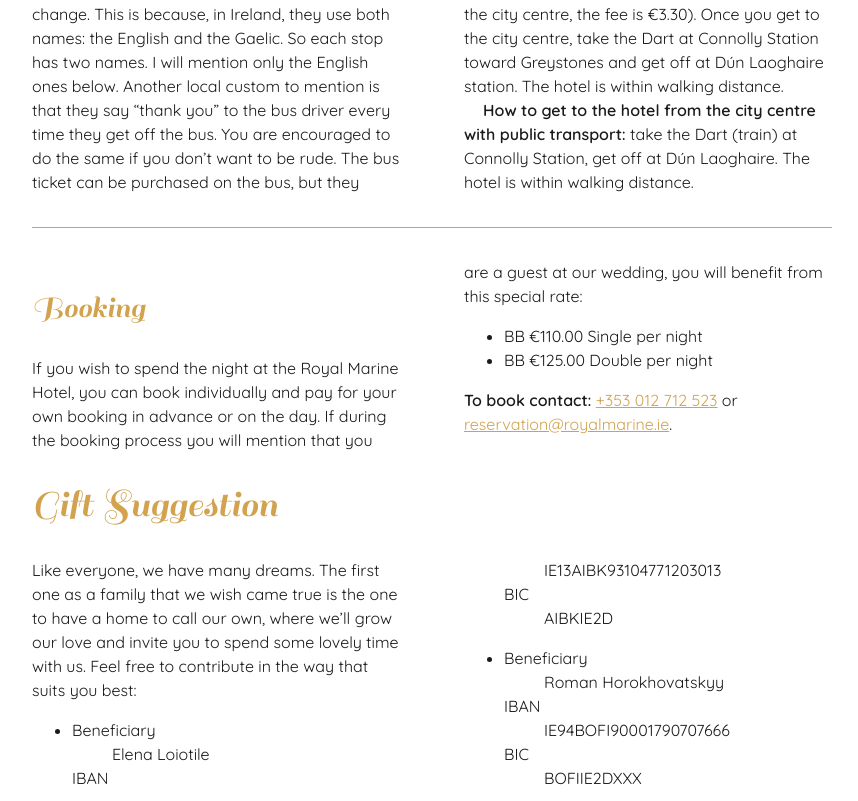
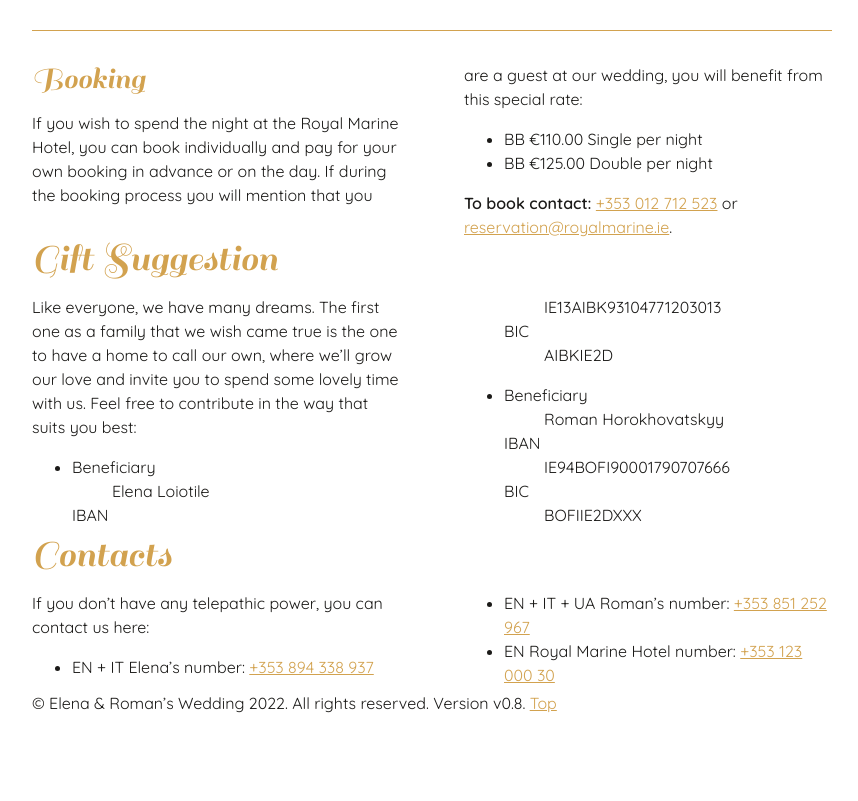
Before and after one commit to h0r0m4n/wedding, an Eleventy site: page src/en/index.njk in a window 1280 px wide. Shown: the part 1187-1988 px from the top of the page, without its empty margins (208-1066 px from the left). After the commit the page ends 1910 px from the top, so only its background shows below. Built offline with nearby package versions, Linux system fonts and the light colour scheme; Eleventy itself is replaced by a stand-in of ours; files that its build step writes are made by us from their sources; what outdent would draw is missing.

Commit message:
Update base.njk

```diff
--- a/src/_includes/layouts/base.njk
+++ b/src/_includes/layouts/base.njk
@@ -82,6 +82,8 @@
                 font-family: var(--text-heading-family);
                 font-weight: var(--text-heading-weight);
                 line-height: var(--text-heading-line-height);
+                margin-top: 0;
+                margin-bottom: var(--space-small);
                 color: var(--color-brand);
             }
 
```
